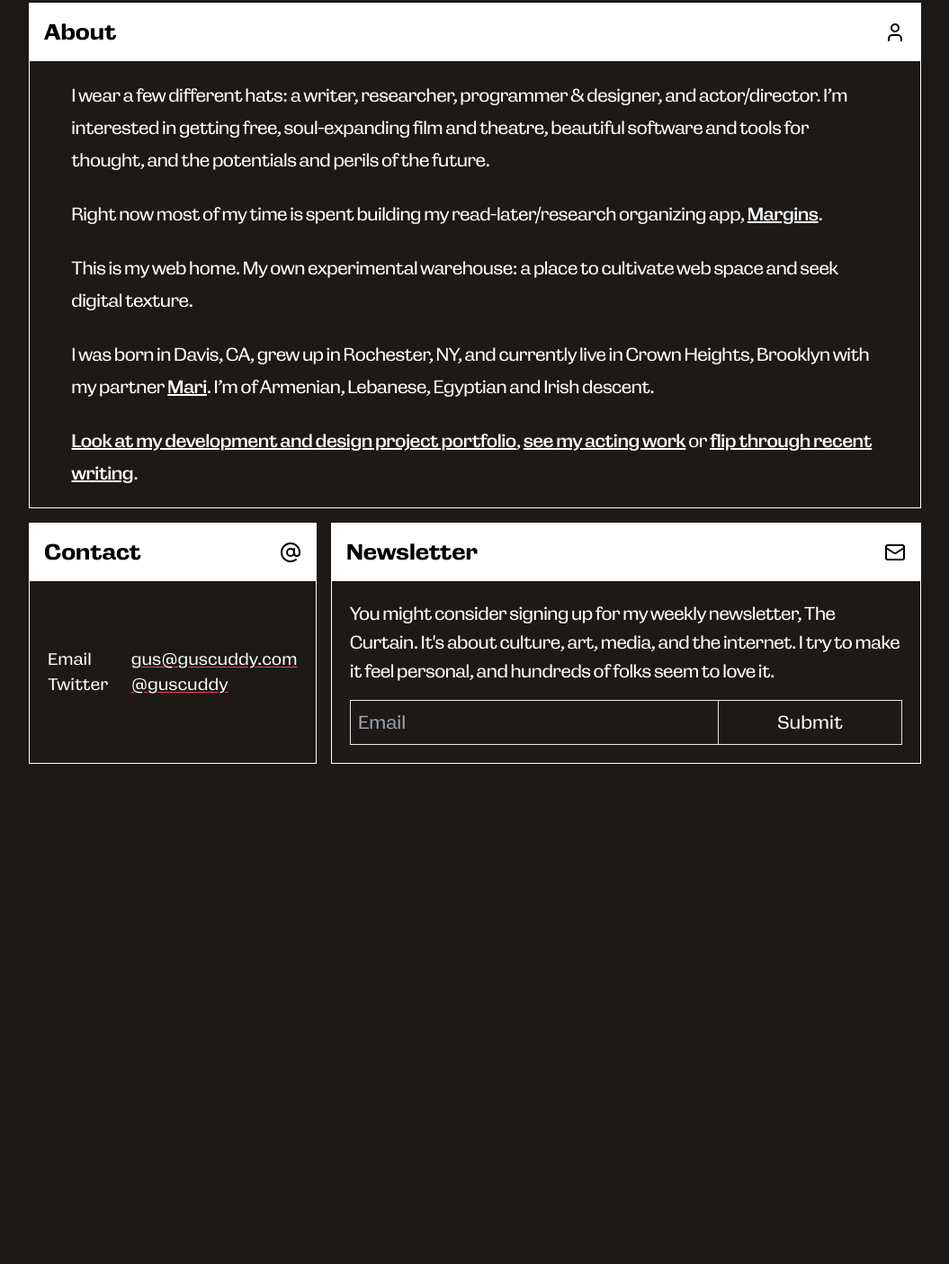
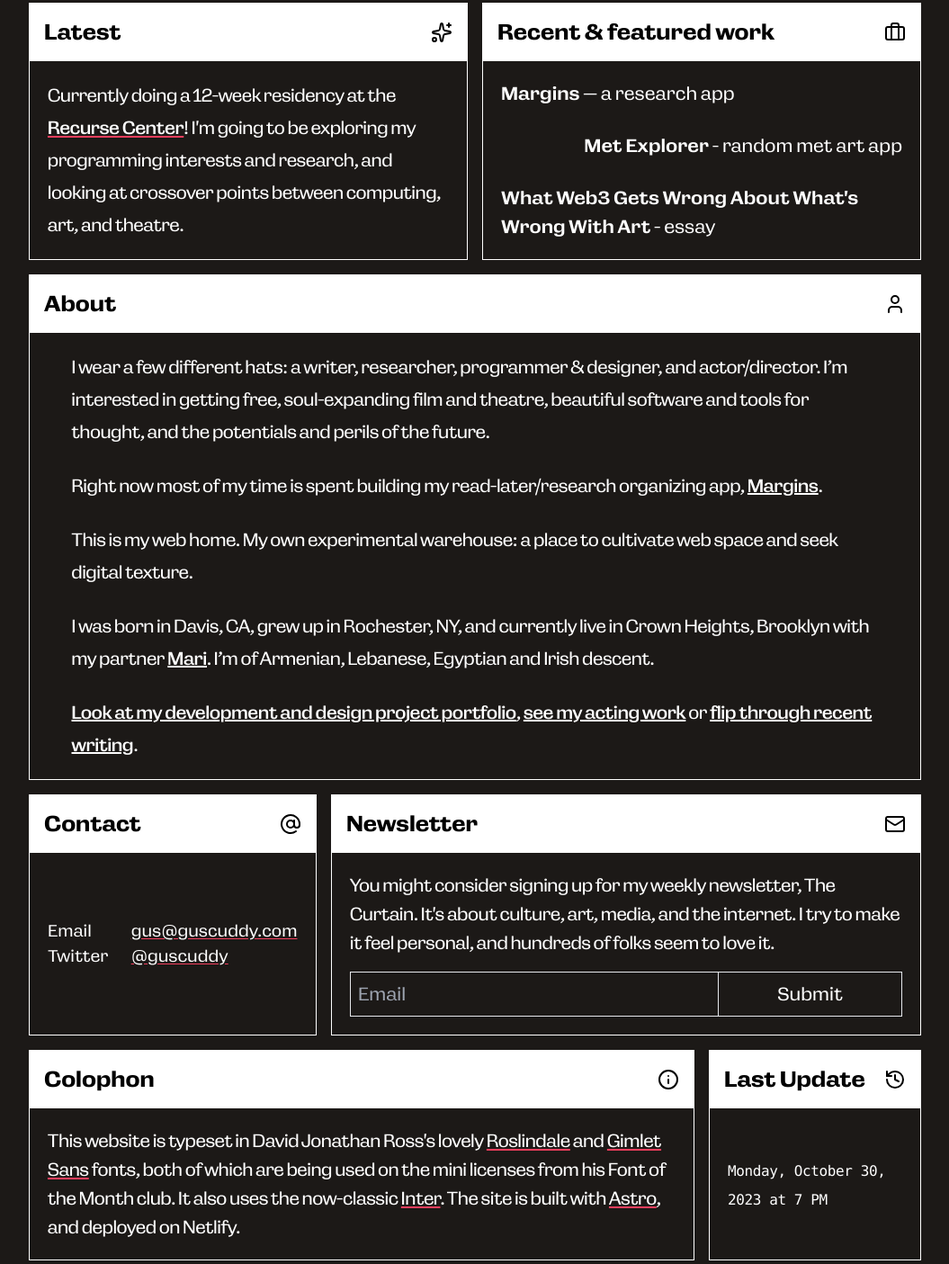
Before and after one commit to gcuddy/portfolio, an Astro site: page / in a window 1280 px wide. Shown: the part 317-1722 px from the top of the page at 90% size, without its empty margins (112-1167 px from the left). Before the commit the page ends 1182 px from the top, so only its background shows below. Built offline with nearby package versions, Linux system fonts and the light colour scheme; Astro itself is replaced by a stand-in of ours; a web font is replaced by a local one.

Commit message:
homepage updates

```diff
--- a/src/layouts/Home.astro
+++ b/src/layouts/Home.astro
@@ -4,18 +4,57 @@ import Layout from "./Layout.astro";
 import H1 from "../components/H1.astro";
 import Window from "../components/Window.astro";
 import Header from "../components/Header.astro";
-import { User, AtSign, Mail } from "lucide-astro";
+import { User, AtSign, Mail, Info, Sparkles, Briefcase, History } from "lucide-astro";
+
+const date = new Date();
 ---
 
-<Layout />
+<Layout>
   <Container>
     <div class="flex flex-col gap-8">
       <Header>
-      <H1>Gus is <a href="/projects">designing and developing</a>, <a href="/notes">writing</a>, <a href="/acting">performing</a>, and more.</H1>
+        <H1>
+          Gus is <a href="/projects">designing and developing</a>, <a
+            href="/notes">writing</a
+          >, <a href="/acting">performing</a>, and more.
+        </H1>
       </Header>
-    <!-- <header class="pt-16 max-w-prose mx-auto">
-    </header> -->
       <div class="flex flex-col gap-4">
+        <div class="flex flex-col items-tretch md:grid gap-4 grid-cols-12">
+          <div class="col-span-6">
+            <Window title="Latest">
+              <Sparkles slot="meta" />
+              <div
+                class="prose mx-auto prose-stone prose-lg sm:prose-xl prose-invert text-white"
+              >
+                <p>
+                  Currently doing a 12-week residency at the <a
+                    href="https://www.recurse.com/">Recurse Center</a
+                  >! I'm going to be exploring my programming interests and
+                  research, and looking at crossover points between computing,
+                  art, and theatre.
+                </p>
+              </div>
+            </Window>
+          </div>
+          <div class="col-span-6">
+            <Window title="Recent & featured work">
+              <Briefcase slot="meta" />
+              <!-- TODO: pull from content collections? Better design here? -->
+              <ul class="featured-work flex flex-col h-full grow justify-between lg:gap-4">
+                <li>
+                    <span class="font-semibold">Margins</span> — a research app
+                </li>
+                <li class="lg:text-right">
+                    <span class="font-semibold">Met Explorer</span> - random met art app
+                </li>
+                <li>
+                    <span class="font-semibold">What Web3 Gets Wrong About What's Wrong With Art</span> - essay
+                </li>
+              </ul>
+            </Window>
+          </div>
+        </div>
         <Window title="About">
           <User slot="meta" />
 
@@ -40,19 +79,71 @@ import { User, AtSign, Mail } from "lucide-astro";
           <div class="col-span-8">
             <Window title="Newsletter">
               <Mail slot="meta" />
-            <p>You might consider signing up for my weekly newsletter, The Curtain. It's about culture, art, media, and the internet. I try to make it feel personal, and hundreds of folks seem to love it.</p>
-            <form class="grow grid-cols-12 grid border" name="newsletter" data-netlify="true" method="post">
+              <p>
+                You might consider signing up for my weekly newsletter, The
+                Curtain. It's about culture, art, media, and the internet. I try
+                to make it feel personal, and hundreds of folks seem to love it.
+              </p>
+              <form
+                class="grow grid-cols-12 grid border"
+                name="newsletter"
+                data-netlify="true"
+                method="post"
+              >
                 <span class="sr-only"><label>Email</label></span>
-                <input class="col-span-8 appearance-none p-2 bg-transparent" placeholder="Email" type="email" name="email" />
-                <button class="col-span-4 border-l hover:bg-rose-500">Submit</button>
+                <input
+                  class="col-span-8 appearance-none p-2 bg-transparent"
+                  placeholder="Email"
+                  type="email"
+                  name="email"
+                />
+                <button class="col-span-4 border-l hover:bg-rose-500"
+                  >Submit</button
+                >
               </form>
             </Window>
+          </div>
+        </div>
+        <div class="flex flex-col items-stretch md:grid gap-4 grid-cols-12">
+          <div class="col-span-9">
+            <Window title="Colophon">
+              <Info slot="meta" />
+              <p>
+                This website is typeset in David Jonathan Ross's lovely <a
+                  href="https://djr.com/roslindale/">Roslindale</a
+                > and <a
+                  href="https://djr.com/notes/gimlet-sans-optical-sizes-font-of-the-month"
+                  >Gimlet Sans</a
+                > fonts, both of which are being used on the mini licenses from
+                his Font of the Month club. It also uses the now-classic <a
+                  href="https://rsms.me/inter/">Inter</a
+                >. The site is built with <a href="https://astro.build">Astro</a
+                >, and deployed on Netlify.
+              </p>
+            </Window>
+          </div>
+          <div class="col-span-3">
+            <Window title="Last Update">
+              <History slot="meta" />
+              <p>
+                <time class="text-base tracking-tight font-mono text-balance text-center" datetime={date.toISOString()}>
+                    {date.toLocaleDateString("en-US", {
+                      weekday: "long",
+                      year: "numeric",
+                      month: "long",
+                      day: "numeric",
+                      hour: "numeric",
+                    })}
+                </time>
+              </p>
+            </Window>
+            <!-- last update -->
           </div>
         </div>
       </div>
     </div>
   </Container>
-
+</Layout>
 <style>
   a {
     @apply underline underline-offset-2 decoration-rose-500;
@@ -63,4 +154,5 @@ import { User, AtSign, Mail } from "lucide-astro";
   dl.grid dd {
     @apply col-span-8;
   }
+
 </style>
```
Lines whose indentation alone changed are shown as unchanged.
